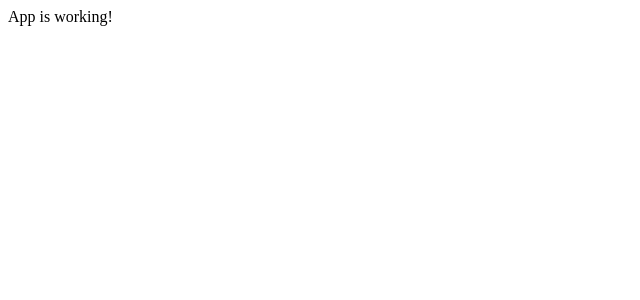
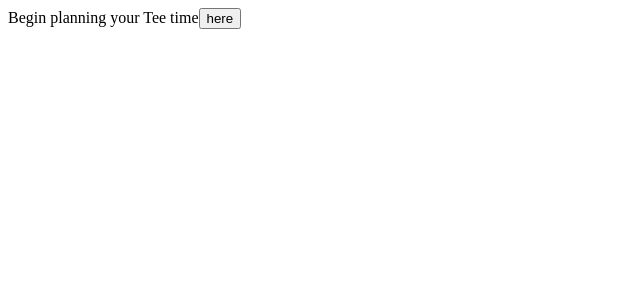
Before and after one commit to out-spaced/teeplanner, a React app: page / in a window 1280 px wide. Shown: the top 300 px of the page, without its empty margins (0-640 px from the left). Built offline with nearby package versions, Linux system fonts and the light colour scheme.

Commit message:
Basic client app skeleton

```diff
--- a/src/App.jsx
+++ b/src/App.jsx
@@ -2,7 +2,10 @@ import React from 'react';
 
 function App() {
   return (
-    <div>App is working!</div>
+    <div>
+      <span>Begin planning your Tee time</span>
+      <button type="button">here</button>
+    </div>
   )
 }
 
```
Also changed, not shown: src/guests/TimeSelect.jsx (added), src/organizer/Organizer.jsx (added).
